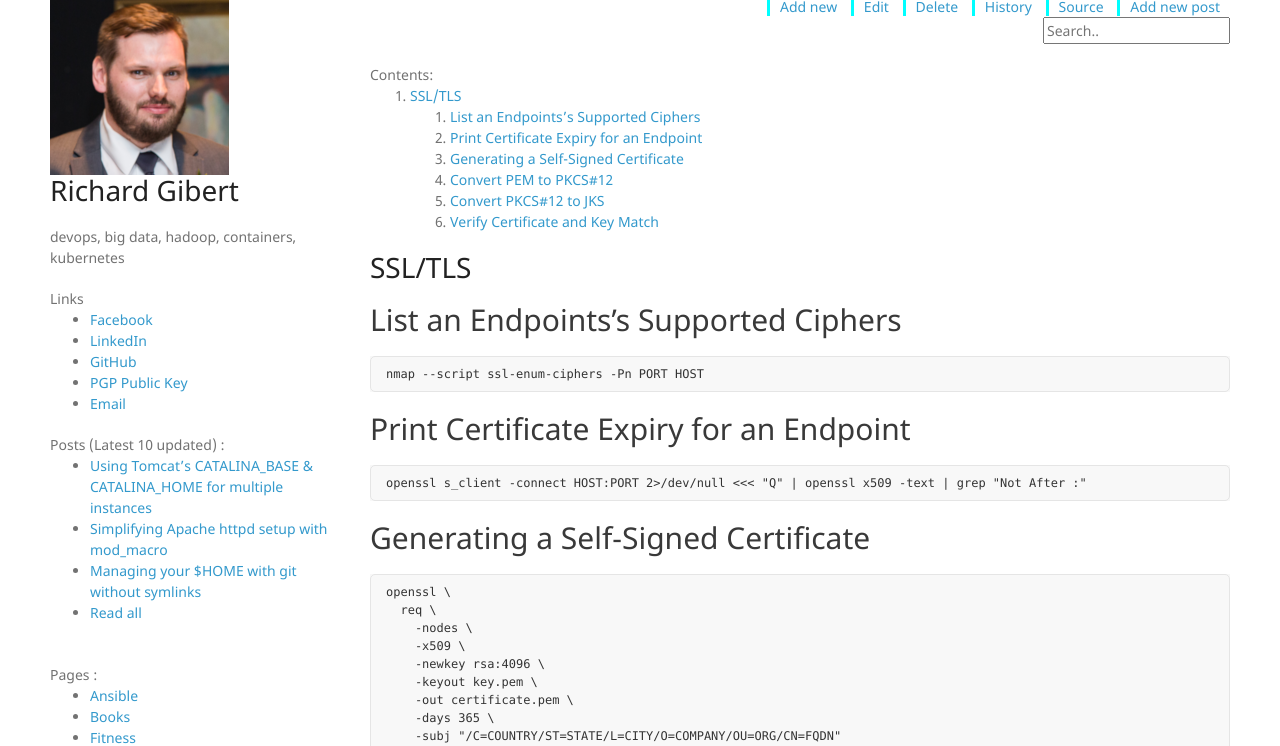
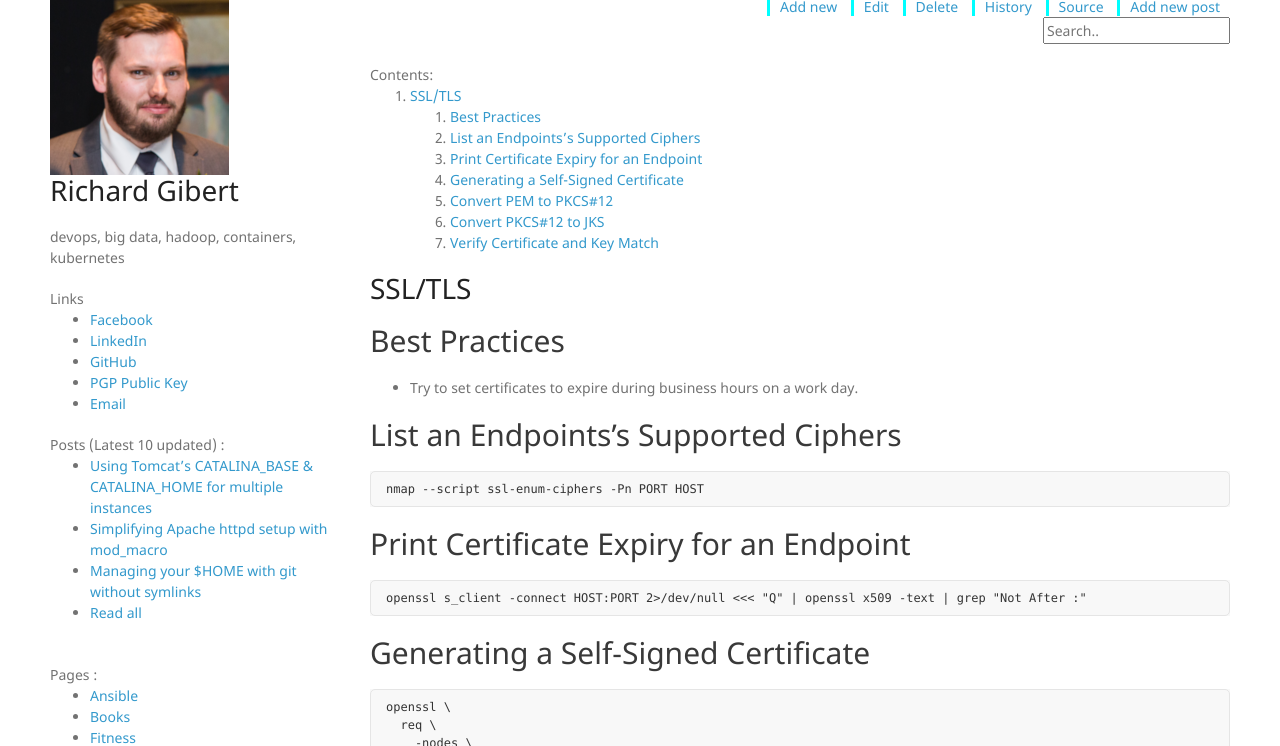
Before and after one commit to rgibert/rgibert.github.io, a Jekyll site: the page built from wiki/tls.md, in a window 1280 px wide and 900 px high, cut to the strip 154-900 px from the top of the window. Built offline with Jekyll 4.4.1, drawn with Linux system fonts in a browser that asks for light colours; nearby versions of some CDN libraries; our own code applies the rules of GitHub Pages for plain Markdown files.

Commit message:
Update tls.md

```diff
--- a/wiki/tls.md
+++ b/wiki/tls.md
@@ -1,4 +1,8 @@
 # SSL/TLS
+
+## Best Practices
+
+- Try to set certificates to expire during business hours on a work day.
 
 ## List an Endpoints's Supported Ciphers
 
```
